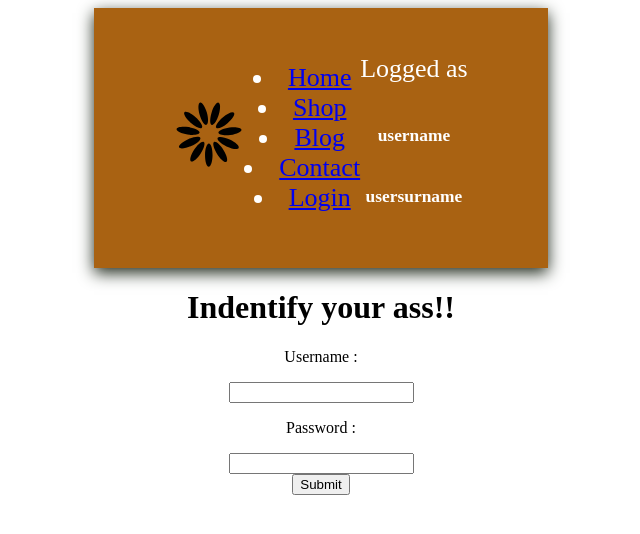
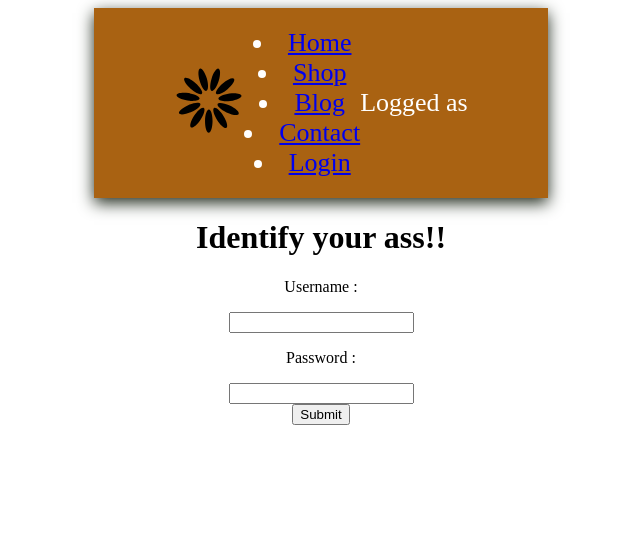
Before and after one commit to UserImagination/reactproject4, a React (Create React App) app: page /login in a window 1280 px wide. Shown: the top 534 px of the page, without its empty margins (319-959 px from the left). Built offline with nearby package versions, Linux system fonts and the light colour scheme.

Commit message:
Passes some props and stuff

```diff
--- a/src/App.js
+++ b/src/App.js
@@ -15,18 +15,23 @@ const App = () => {
  // if(!token) {
 //    return <LoginPage setToken={setToken} />
 //  }
+
+  const username = (data) => {
+    console.log(data);
+    return data
+  }
   return (
     <React.Fragment>
       <div className="App">
         <header className="App-header">
-          <Navbar/>
+          <Navbar Person={ username }/>
         </header>
 
         <Routes>
-          <Route path="/" element={<OriginalPage/>} />
-          <Route path="/contact" element={<ContactPage/>}/>
-          <Route path="/login" element={<LoginPage/> }/>
-          <Route path="/shop" element={<ShopPage/>} exact/>
+          <Route path="/" element={<OriginalPage />} />
+          <Route path="/contact" element={<ContactPage />}/>
+          <Route path="/login" element={<LoginPage func={ username } /> }/>
+          <Route path="/shop" element={<ShopPage />} exact />
         </Routes>
       </div>
     </React.Fragment>
--- a/src/Components/Navbar.js
+++ b/src/Components/Navbar.js
@@ -2,15 +2,11 @@ import "./NavbarStyles.css";
 import {Link} from 'react-router-dom';
 
 
-const Person = (props) => {
-  return (
-    <div>
-    <p><h6>{props.name}{props.lastname}</h6></p>
-    </div>
-  );
-}
-
-function Navbar() {
+// const Person = (props) => {
+//   return { firstname: props.firstname, lastname: props.lastname }
+// }
+// debugger;
+function Navbar(props) {
   return (
     <>
       <nav>
@@ -86,9 +82,9 @@ function Navbar() {
 
         <div className="Person">
           <p>Logged as </p>
-          <p><Person name="username" />
-          <Person lastname="usersurname" />
-          </p>
+          <p>{props.username}</p>
+          {/*<p>{props.Person.lastname}</p>*/}
+
         </div>
         <div id="mobile">
           <i className="fas fa-bars"></i>
--- a/src/Components/loginPage.jsx
+++ b/src/Components/loginPage.jsx
@@ -14,6 +14,8 @@ import PropTypes from 'prop-types';
 
 //   }
 
+
+
 async function loginUser(credentials) {
   return fetch('http://localhost:8080/login', {
     method: 'POST',
@@ -25,10 +27,11 @@ async function loginUser(credentials) {
     .then(data => data.json())
  }
 
- export default function Login({ setToken }) {
+ export default function Login(props, { setToken }) {
    const [name, setUserName] = useState();
    const [password, setPassword] = useState();
 
+   props.func(useState[0]);
    const handleSubmit = async e => {
      e.preventDefault();
      const token = await loginUser({
@@ -41,7 +44,7 @@ async function loginUser(credentials) {
    return (
 
     <div className="login-wrapper">
-      <h1>Indentify your ass!!</h1>
+      <h1>Identify your ass!!</h1>
 
       <form>
           <label>
--- a/src/server.js
+++ b/src/server.js
@@ -1,12 +1,15 @@
 const express = require('express');
 const cors = require('cors')
 const app = express();
+const { v4: uuidv4 } = require('uuid');
 
+
+const random_uuid = uuidv4();
 app.use(cors());
 
 app.use('/login', (req, res) => {
   res.send({
-    token: 'test123'
+    token: random_uuid,
   });
 });
 
```
